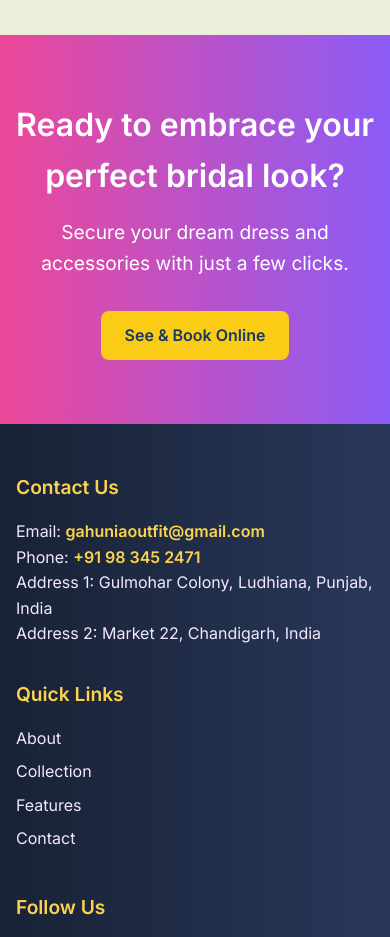
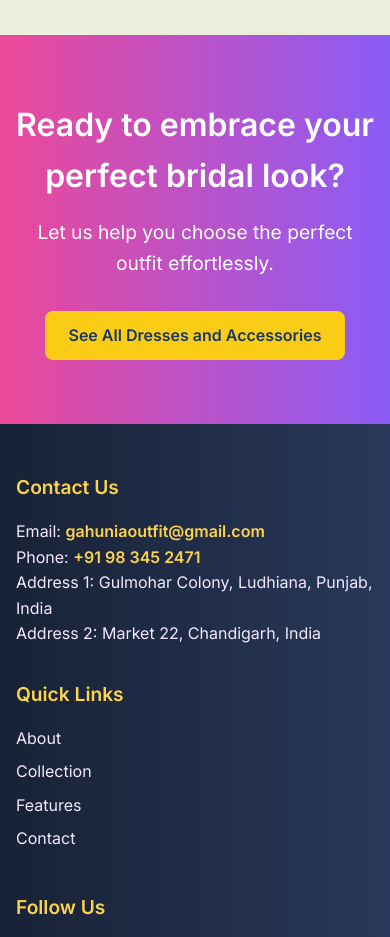
Before and after one commit to AartiSaini2002/Task-I, a plain HTML site: page index.html in a window 390 px wide. Shown: the part 3909-4846 px from the top of the page. Drawn offline with Linux system fonts and the light colour scheme.

Commit message:
Added text

```diff
--- a/index.html
+++ b/index.html
@@ -104,8 +104,8 @@ Date: 2025-11-10
 <div class="cta-group">
   <section class="cta">
     <h2>Ready to embrace your perfect bridal look? </h2>
-    <p>Secure your dream dress and accessories with just a few clicks.</p>
-    <a href="catalog-and-booking.html" class="btn-cta">See & Book Online</a>
+    <p>Let us help you choose the perfect outfit effortlessly.</p>
+    <a href="catalog.html" class="btn-cta">See All Dresses and Accessories</a>
 
   </section>
 
@@ -137,7 +137,7 @@ Date: 2025-11-10
 
     <div class="footer-section">
       <h3>Follow Us</h3>
-      <ul class="Social media">
+      <ul class="social">
         <li><a href="#"><i class="fab fa-instagram"></i> Instagram</a></li>
         <li><a href="#"><i class="fab fa-facebook-f"></i> Facebook</a></li>
         <li><a href="#"><i class="fab fa-whatsapp"></i> WhatsApp</a></li>
--- a/style.css
+++ b/style.css
@@ -312,23 +312,10 @@ footer {
   font-size: 0.9rem;
   text-align: center;
 }
-/* Mobile refinements */
-@media (max-width: 500px) {
-  /* Global anchor offset so headings aren’t hidden under sticky header */
-  html {
-    scroll-behavior: smooth;
-    scroll-padding-top: 80px; /* adjust to your mobile header height */
-  }
-
-  /* If you want to keep target-specific margin too, it’s fine to add: */
-  #about,
-  #collection,
-  #features,
-  #contact {
-    scroll-margin-top: 80px;
-  }
-
-  .about p {
+/* Mobile view */
+@media (max-width: 500px)
+{
+  .about p  {
     color: #decfee;
   }
 
@@ -336,7 +323,6 @@ footer {
   .collection p {
     color: #d9dbdc;
   }
-
   /* hero headings */
   .hero h2 {
     font-size: 2rem;
@@ -360,9 +346,12 @@ footer {
     grid-template-columns: 1fr;
     text-align: center;
   }
-}
+   section {
+    scroll-margin-top: 100px;
+  }
 
-/* Dark Mode — must NOT be nested inside another @media */
+
+/* Dark Mode */
 @media (prefers-color-scheme: dark) {
   body {
     background-color: #1a1a1a;
@@ -387,8 +376,10 @@ footer {
   }
   .about h2, .collection h2, .features h2 {
     color: #ecc115;
+
   }
   footer {
     background: #0f172a;
   }
 }
+}
```
